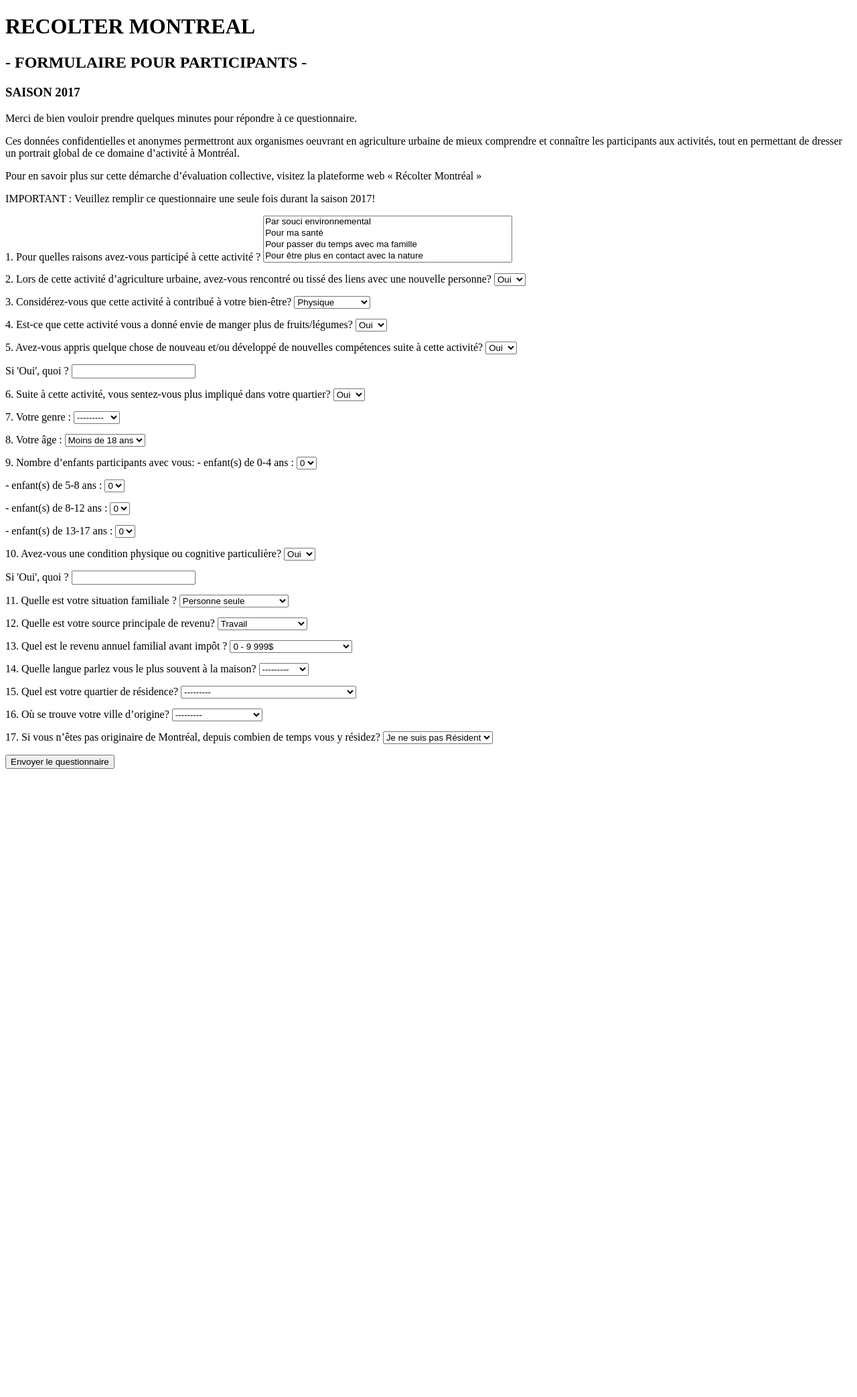
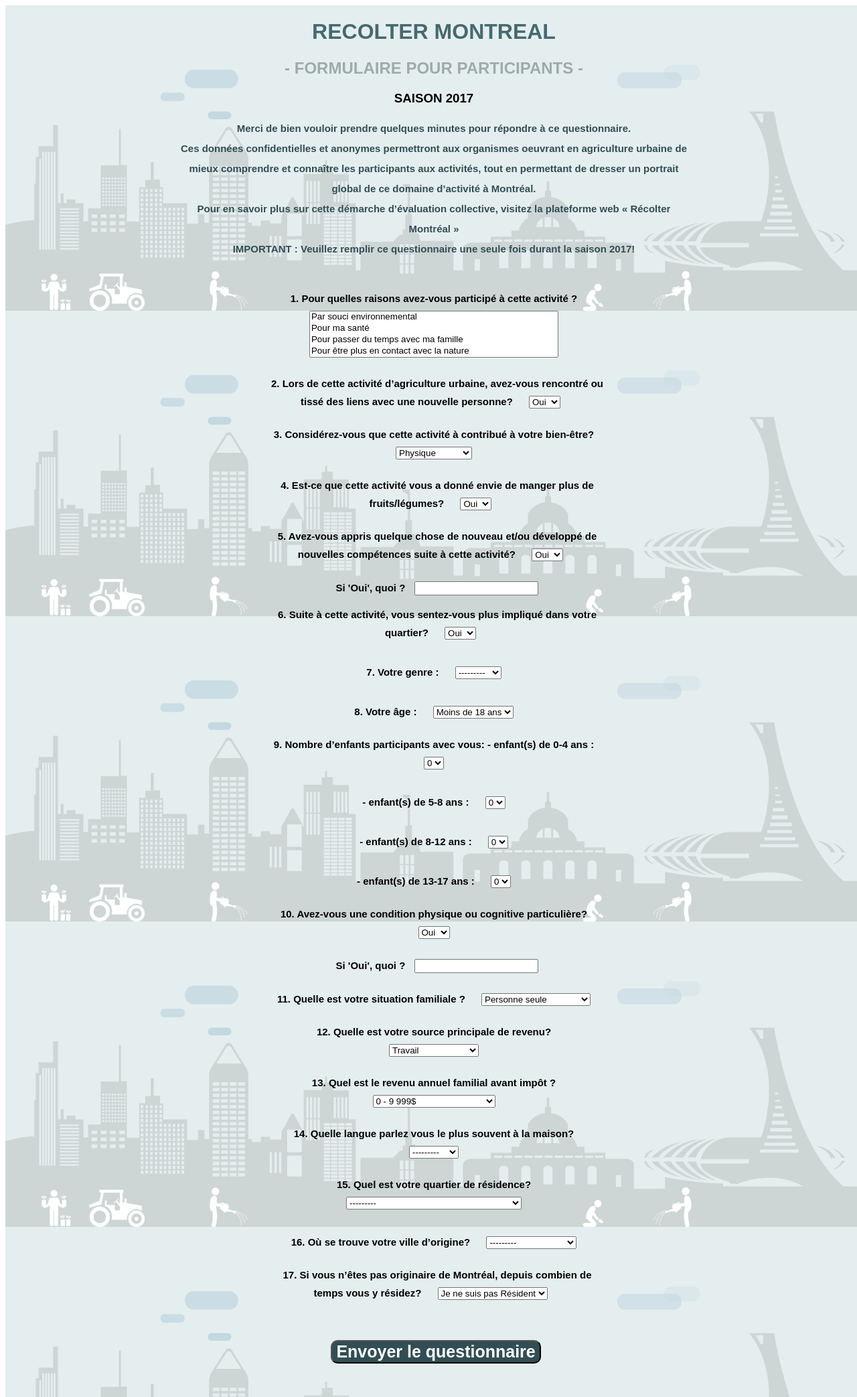
Before and after one commit to toddoli/recoltermontreal, a Django app: page /questionnairequalitatif/ in a window 1280 px wide. Shown: the whole page at 67% size. Before the commit the page ends 1148 px from the top, so only its background shows below. Run offline with Django 3.2, Linux system fonts and the light colour scheme; data comes from the database, SQL or seed files in the repository; both versions use the stored data as it was after the commit.

Commit message:
mise en page des questionnaires

```diff
--- a/espaceperso/templates/espaceperso/espaceperso.html
+++ b/espaceperso/templates/espaceperso/espaceperso.html
@@ -52,9 +52,12 @@
     Bienvenu(e) dans votre espace personnel !
     <div id="sub-title">
         <ul>
+
+
+            <li><a href="/profil">Lors de votre première visite sur la plateforme « R&eacute;colter Montréal », merci de remplir vos informations de profil</a></li>
             <li><a href="/questionnairequantitatif">Commencez à rentrer vos donn&eacute;es de production</a></li>
             <li><a href="/questionnairequalitatif">Pensez &eacute;galement à remplir notre sondage</a></li>
-            <li><a href="#">Voir vos chiffres de production</a></li>
+
         </ul>
     </div>
 </div>
--- a/questionnairequalitatif/templates/questionnairequalitatif/questionnaire.html
+++ b/questionnairequalitatif/templates/questionnairequalitatif/questionnaire.html
@@ -6,9 +6,9 @@
     <meta charset="utf-8" />
 </head>
 
-
-
-
+<body>
+<div class="background">
+</div>
 <h1>RECOLTER MONTREAL</h1>
 <h2>- FORMULAIRE POUR PARTICIPANTS -</h2>
 
@@ -38,3 +38,6 @@
 </form>
 
 {% endif %}
+
+
+</body>
--- a/questionnairequantitatif/templates/questionnairequantitatif/questionnaire.html
+++ b/questionnairequantitatif/templates/questionnairequantitatif/questionnaire.html
@@ -8,7 +8,8 @@
 
 
 
-
+<body>
+<div class="background"></div>
 <h1>RECOLTER MONTREAL</h1>
 <h2>- FORMULAIRE ORGANISMES -</h2>
 
@@ -39,3 +40,5 @@
 </form>
 
 {% endif %}
+
+</body>
--- a/static/css/style-form.css
+++ b/static/css/style-form.css
@@ -1,5 +1,24 @@
+body{
+    font-family: 'Montserrat', sans-serif;
+    text-align: center;
+    position: absolute;
+    width:100%;
+}
+
+
+.background {
+    background: url(../img/header.png) repeat-y center top;
+    background-size: contain;
+    opacity: 0.5;
+    filter: alpha(opacity=50);
+    z-index: -1;
+    height: 100%;
+    width: 100%;
+    position: absolute;
+}
+
 .fieldWrapper {
-    margin-top: 15px;
+    margin-top: 20px;
 
 }
 
@@ -8,3 +27,67 @@
     font-weight: 900;
 
 }
+
+input {
+    max-width: 57px;
+
+}
+
+input[type=submit]{
+    max-width: 500px;
+    font-size: 25px;
+    font-weight: bold;
+    color: white;
+    background-color: #314e54;
+    margin-top: 50px;
+    margin-bottom: 50px;
+
+    -moz-border-radius: 10px;
+    -webkit-border-radius: 10px;
+    border-radius: 10px;
+    -khtml-border-radius: 10px;
+
+
+}
+
+input[type=text]{
+    max-width: 500px;
+}
+
+label, select{
+    margin: 10px
+}
+
+p {
+    position: relative;
+    width: 60%;
+    text-align: center;
+    color: #314e54;
+    font-size: 15px;
+    font-weight: bold;
+    left: 20%;
+    margin: 0;
+    line-height: 2em;
+
+}
+
+
+h1 {
+    color: #456A70;
+}
+
+h2 {
+    color: #9DABAB;
+}
+
+form {
+    font-size: 15px;
+    font-weight: bold;
+
+    position: relative;
+    max-width: 40%;
+
+    display: block;
+    left: 30%;
+    margin-top: 50px;
+}
--- a/static/css/style.css
+++ b/static/css/style.css
@@ -3,6 +3,8 @@
     background: url(../img/header.png) no-repeat center top, url(../img/background.png) fixed;
     text-align: center;
 }
+
+
 
 /* Bootstrap navigation bar at the top */
 .container-fluid {
```
Also changed, not shown: db.sqlite3.
